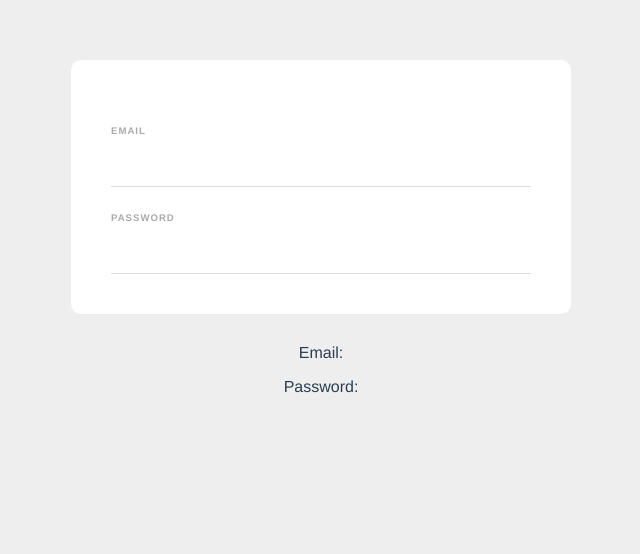
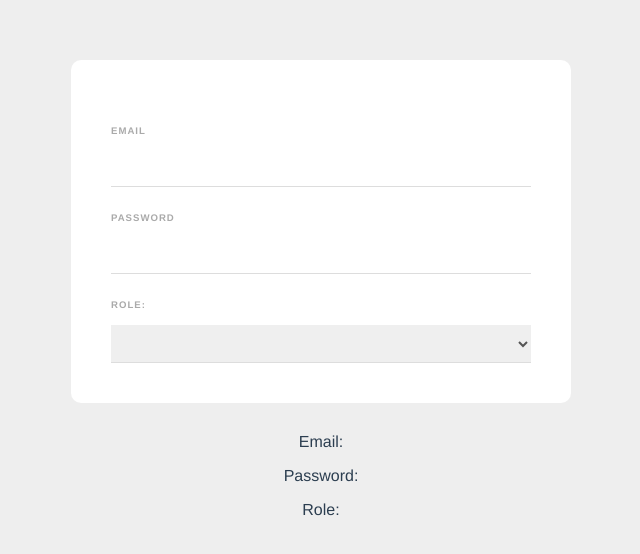
Before and after one commit to jacques-navarro/web-form, a Vue app: page / in a window 1280 px wide. Shown: the top 554 px of the page, without its empty margins (319-959 px from the left). Built offline with nearby package versions, Linux system fonts and the light colour scheme.

Commit message:
Add role select dropdown

```diff
--- a/src/components/SignupForm.vue
+++ b/src/components/SignupForm.vue
@@ -5,9 +5,16 @@
 
     <label>Password</label>
     <input type="password" required v-model="password" />
+
+    <label>Role:</label>
+    <select v-model="role">
+      <option value="developer">Web Developer</option>
+      <option value="designer">Web Designer</option>
+    </select>
   </form>
   <p>Email: {{ email }}</p>
   <p>Password: {{ password }}</p>
+  <p>Role: {{ role }}</p>
 </template>
 
 <script>
@@ -16,6 +23,7 @@
     return {
       email: "",
       password: "",
+      role: "",
     };
   },
 };
@@ -39,6 +47,7 @@
   letter-spacing: 1px;
   font-weight: bold;
 }
+
 input,
 select {
   display: block;
```
